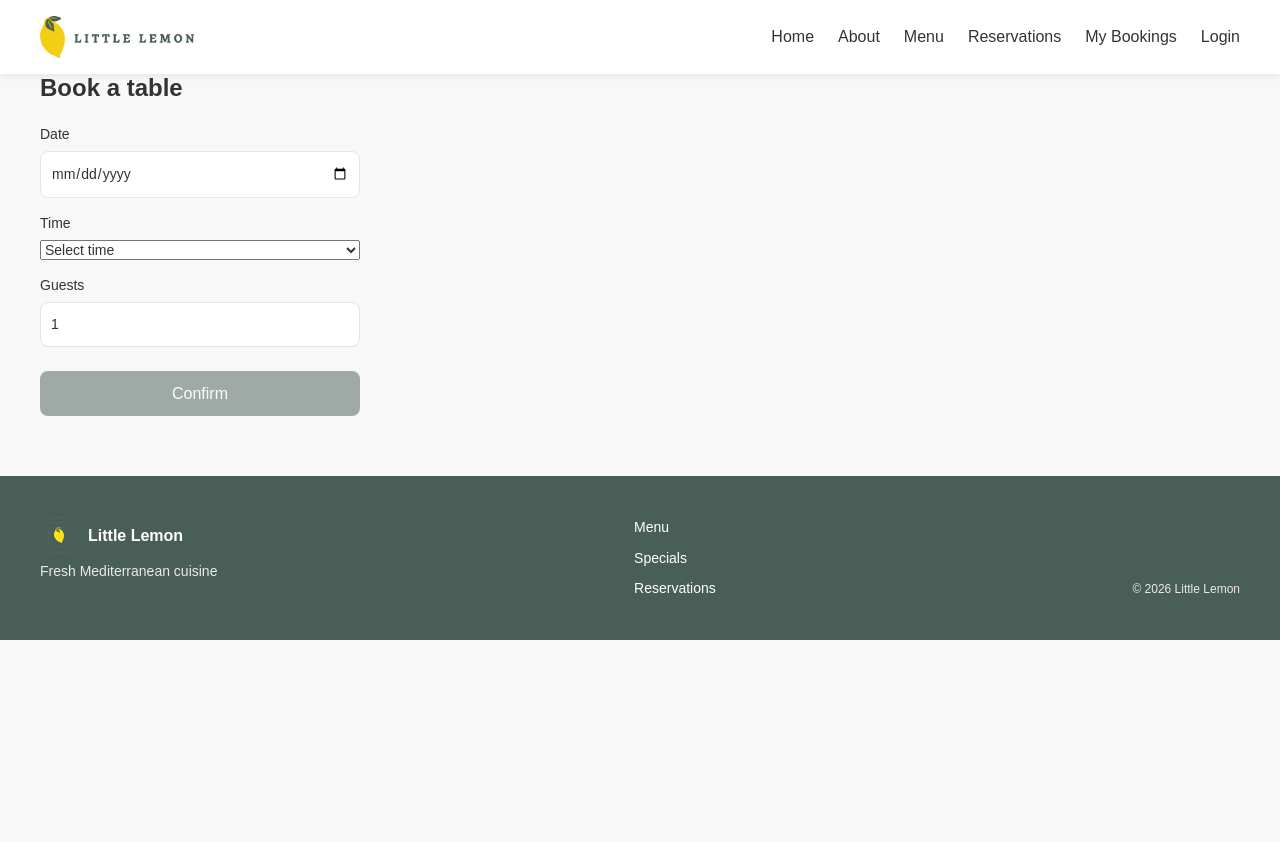
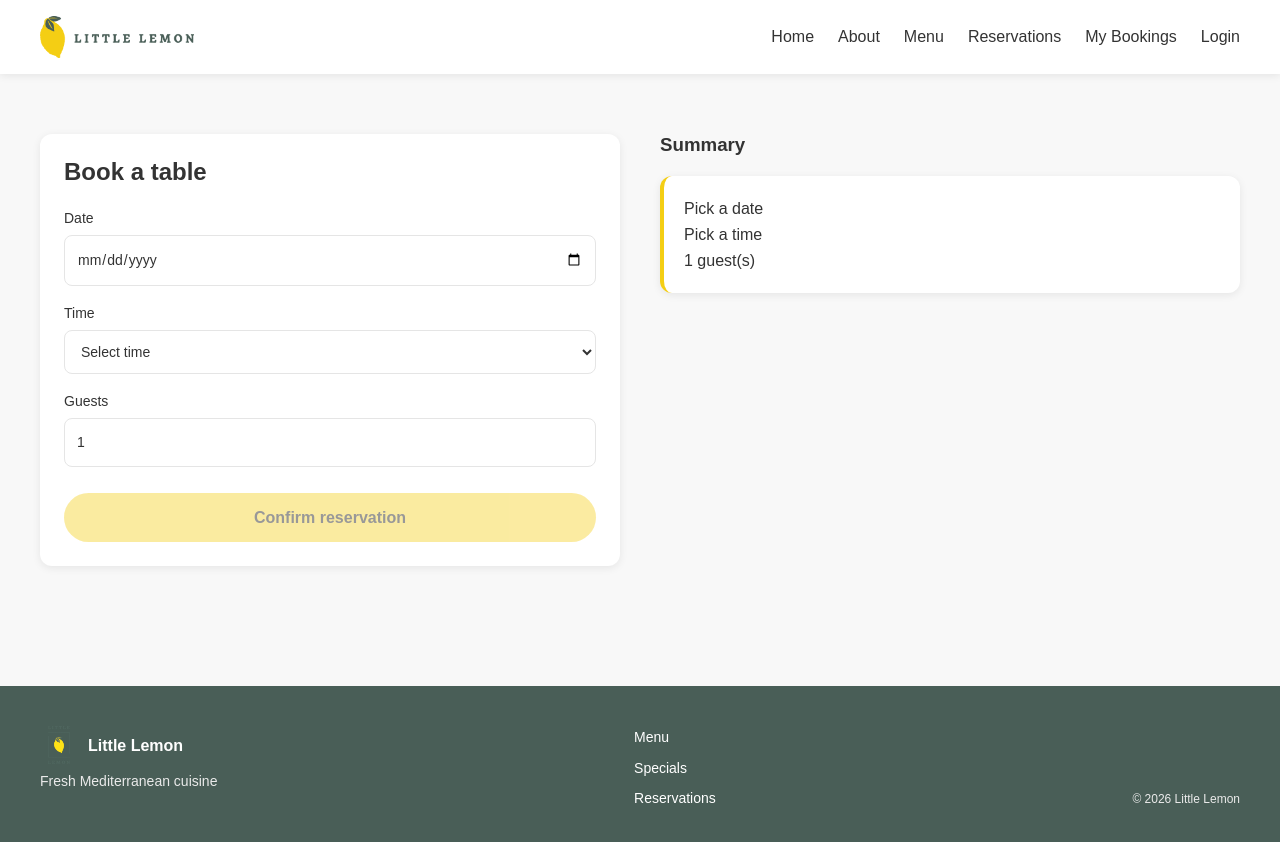
Before and after one commit to Artem-Prodan/Little-Lemon-Project, a React (Vite) app: page /reservation in a window 1280 px wide. Shown: the top 842 px of the page. Before the commit the page ends 800 px from the top, so only its background shows below. Built offline with nearby package versions, Linux system fonts and the light colour scheme; a web font is replaced by a local one.

Commit message:
UI improvements Reservations page

```diff
--- a/src/Components/Specials/Specials.jsx
+++ b/src/Components/Specials/Specials.jsx
@@ -7,7 +7,7 @@ export default function Specials() {
     <section id="specials" className="specials">
       <div className="container">
         <div className="specials__header">
-          <h2>This Week Specials</h2>
+          <h2>This Month Specials</h2>
           <p>Limited-time dishes you won't find in our regular menu</p>
         </div>
 
--- a/src/Pages/Reservation.css
+++ b/src/Pages/Reservation.css
@@ -1,9 +1,29 @@
+.booking {
+  padding: 60px 0;
+}
+
+/* layout */
+.booking__layout {
+  display: grid;
+  grid-template-columns: 1fr 1fr;
+  gap: 40px;
+  align-items: start;
+}
+
+/* card */
+.booking__card {
+  background: var(--color-surface);
+  padding: 24px;
+  border-radius: var(--radius-md);
+  box-shadow: var(--shadow-sm);
+}
+
+/* form */
 .booking__form {
   display: flex;
   flex-direction: column;
-  gap: 14px;
+  gap: 16px;
   margin-top: 20px;
-  max-width: 320px;
 }
 
 .booking__form label {
@@ -13,91 +33,108 @@
   gap: 6px;
 }
 
-.booking__form input {
-  padding: 10px;
+.booking__form input,
+.booking__form select {
+  padding: 12px;
   border: 1px solid var(--color-border);
   border-radius: var(--radius-sm);
   transition: var(--transition);
+  background: white;
 }
 
-.booking__form input:focus {
+.booking__form input:focus,
+.booking__form select:focus {
+  border-color: var(--color-primary);
   outline: none;
-  border-color: var(--color-primary);
 }
 
-/* error state */
-.input-error {
-  border-color: var(--color-error);
-}
-
-/* error text */
-.error {
-  font-size: 12px;
-  color: var(--color-error);
-}
-
-/* button UX */
+/* button */
+/* button base */
 .booking__form button {
   margin-top: 10px;
-  padding: 10px;
-  background: var(--color-primary);
-  color: white;
+  padding: 12px;
   border: none;
-  border-radius: var(--radius-sm);
-  transition: var(--transition);
-}
-
-.booking__form button:disabled {
-  opacity: 0.5;
-  cursor: not-allowed;
-}
-
-.booking__context {
-  margin-top: 10px;
-  color: var(--color-primary);
-  font-weight: 500;
-}
-
-.booking__list {
-  margin-top: 40px;
-}
-
-.booking__card {
-  background: var(--color-surface);
-  border-radius: var(--radius-md);
-  padding: 12px;
-  margin-top: 10px;
-  box-shadow: var(--shadow-sm);
-}
-
-.booking__delete {
-  margin-top: 10px;
-  padding: 6px 10px;
-  border: none;
-  border-radius: var(--radius-sm);
-  background: var(--color-error);
-  color: white;
+  border-radius: 999px;
+  background: var(--color-secondary);
+  color: #000;
+  font-weight: 700;
   cursor: pointer;
   transition: var(--transition);
 }
 
-.booking__delete:hover {
-  opacity: 0.9;
+/* hover */
+.booking__form button:hover:not(:disabled) {
+  transform: translateY(-2px);
+  box-shadow: var(--shadow-md);
 }
 
+/* disabled state */
+.booking__form button:disabled {
+  opacity: 0.4;
+  cursor: not-allowed;
+  transform: none;
+  box-shadow: none;
+}
+
+/* preview */
+.booking__preview {
+  position: sticky;
+  top: 100px;
+}
+
+.preview__card {
+  margin-top: 20px;
+  padding: 20px;
+  background: var(--color-surface);
+  border-radius: var(--radius-md);
+  box-shadow: var(--shadow-sm);
+  border-left: 4px solid var(--color-secondary);
+}
+
+/* success */
 .booking__success {
   text-align: center;
+  max-width: 500px;
+  margin: 0 auto;
   padding: 40px;
   background: var(--color-surface);
   border-radius: var(--radius-md);
   box-shadow: var(--shadow-md);
 }
 
+.success__badge {
+  font-size: 40px;
+  color: var(--color-success);
+  margin-bottom: 10px;
+}
+
+.success__card {
+  margin: 20px 0;
+  padding: 16px;
+  background: #f9f9f9;
+  border-radius: var(--radius-sm);
+}
+
+/* success button */
 .booking__success button {
+  display: inline-flex;
+  align-items: center;
+  gap: 6px;
   margin-top: 20px;
-  padding: 10px 16px;
-  border: none;
-  border-radius: var(--radius-sm);
+  padding: 12px 18px;
+  border: 2px solid var(--color-secondary);
+  background: transparent;
+  color: var(--color-primary);
+  font-weight: 600;
+  border-radius: 999px;
+  cursor: pointer;
+  transition: var(--transition);
+}
+
+/* hover effect */
+.booking__success button:hover {
   background: var(--color-secondary);
-  cursor: pointer;
+  color: #000;
+  transform: translateY(-2px);
+  box-shadow: var(--shadow-sm);
 }
--- a/src/Pages/Reservation.jsx
+++ b/src/Pages/Reservation.jsx
@@ -26,25 +26,20 @@ export default function Reservation() {
       [name]: name === "guests" ? Number(value) : value,
     }));
 
-    setErrors((prev) => ({
-      ...prev,
-      [name]: "",
-    }));
+    setErrors((prev) => ({ ...prev, [name]: "" }));
   }
 
   function validate() {
-    const newErrors = {};
-
+    const err = {};
     const today = new Date().toISOString().split("T")[0];
 
-    if (!form.date) newErrors.date = "Date is required";
-    if (form.date && form.date < today)
-      newErrors.date = "You can't select past date";
+    if (!form.date) err.date = "Select date";
+    if (form.date && form.date < today) err.date = "Past date not allowed";
 
-    if (!form.time) newErrors.time = "Time is required";
-    if (form.guests < 1) newErrors.guests = "At least 1 guest required";
+    if (!form.time) err.time = "Select time";
+    if (form.guests < 1) err.guests = "Min 1 guest";
 
-    return newErrors;
+    return err;
   }
 
   const isFormValid = Object.keys(validate()).length === 0;
@@ -52,9 +47,9 @@ export default function Reservation() {
   function handleSubmit(e) {
     e.preventDefault();
 
-    const validationErrors = validate();
-    if (Object.keys(validationErrors).length > 0) {
-      setErrors(validationErrors);
+    const err = validate();
+    if (Object.keys(err).length) {
+      setErrors(err);
       return;
     }
 
@@ -67,20 +62,15 @@ export default function Reservation() {
     const saved = localStorage.getItem("bookings");
     const parsed = saved ? JSON.parse(saved) : [];
 
-    const updated = [...parsed, newBooking];
-
-    localStorage.setItem("bookings", JSON.stringify(updated));
+    localStorage.setItem(
+      "bookings",
+      JSON.stringify([...parsed, newBooking])
+    );
 
     setLastBooking(newBooking);
     setIsSuccess(true);
 
     setForm({ date: "", time: "", guests: 1 });
-    setErrors({});
-  }
-
-  function handleNewBooking() {
-    setIsSuccess(false);
-    setLastBooking(null);
   }
 
   if (isSuccess && lastBooking) {
@@ -88,17 +78,18 @@ export default function Reservation() {
       <section className="booking">
         <div className="container">
           <div className="booking__success">
-            <h1>Booking confirmed!</h1>
+            <div className="success__badge">✓</div>
 
+            <h1>Booking confirmed</h1>
+
+            <div className="success__card">
               <p><strong>Date:</strong> {lastBooking.date}</p>
               <p><strong>Time:</strong> {lastBooking.time}</p>
               <p><strong>Guests:</strong> {lastBooking.guests}</p>
+              {lastBooking.dish && <p><strong>Dish:</strong> {lastBooking.dish}</p>}
+            </div>
 
-            {lastBooking.dish && (
-              <p><strong>Dish:</strong> {lastBooking.dish}</p>
-            )}
-
-            <button onClick={handleNewBooking}>
+            <button onClick={() => setIsSuccess(false)}>
               Make another booking
             </button>
           </div>
@@ -110,12 +101,17 @@ export default function Reservation() {
   return (
     <section className="booking">
       <div className="container">
+
+        <div className="booking__layout">
+
+          {/* FORM */}
+          <div className="booking__card">
             <h1>Book a table</h1>
 
             {dish && (
-          <p className="booking__context">
-            You are booking: <strong>{dish}</strong>
-          </p>
+              <div className="booking__context">
+                Booking: <strong>{dish}</strong>
+              </div>
             )}
 
             <form className="booking__form" onSubmit={handleSubmit}>
@@ -138,16 +134,12 @@ export default function Reservation() {
                   name="time"
                   value={form.time}
                   onChange={handleChange}
-              className={errors.time ? "input-error" : ""}
                 >
                   <option value="">Select time</option>
                   {availableTimes.map((t) => (
-                <option key={t} value={t}>
-                  {t}
-                </option>
+                    <option key={t} value={t}>{t}</option>
                   ))}
                 </select>
-
                 {errors.time && <span className="error">{errors.time}</span>}
               </label>
 
@@ -160,15 +152,31 @@ export default function Reservation() {
                   max="10"
                   value={form.guests}
                   onChange={handleChange}
-              className={errors.guests ? "input-error" : ""}
                 />
-            {errors.guests && <span className="error">{errors.guests}</span>}
+                {errors.guests && (
+                  <span className="error">{errors.guests}</span>
+                )}
               </label>
 
-          <button type="submit" disabled={!isFormValid}>
-            Confirm
+              <button disabled={!isFormValid}>
+                Confirm reservation
               </button>
             </form>
+          </div>
+
+          {/* LIVE PREVIEW */}
+          <div className="booking__preview">
+            <h3>Summary</h3>
+
+            <div className="preview__card">
+              <p>{form.date || "Pick a date"}</p>
+              <p>{form.time || "Pick a time"}</p>
+              <p>{form.guests} guest(s)</p>
+              {dish && <p>{dish}</p>}
+            </div>
+          </div>
+
+        </div>
       </div>
     </section>
   );
```
Lines whose indentation alone changed are shown as unchanged.
